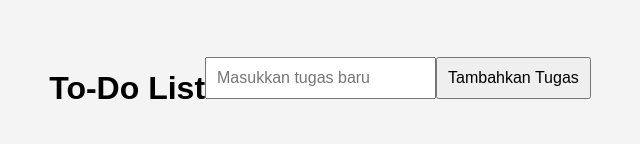
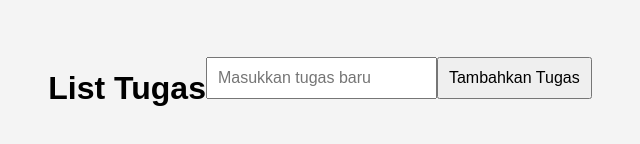
Before and after one commit to elgontory/planner, a plain HTML site: page index.html in a window 1280 px wide. Shown: the part 312-456 px from the top of the page, without its empty margins (320-960 px from the left). Drawn offline with Linux system fonts and the light colour scheme.

Commit message:
Update index.html

```diff
--- a/index.html
+++ b/index.html
@@ -7,7 +7,7 @@
     <link rel="stylesheet" href="styles.css">
 </head>
 <body>
-    <h1>To-Do List</h1>
+    <h1>List Tugas</h1>
     <form id="task-form">
         <input type="text" id="task-input" placeholder="Masukkan tugas baru">
         <button type="submit">Tambahkan Tugas </button>
```
